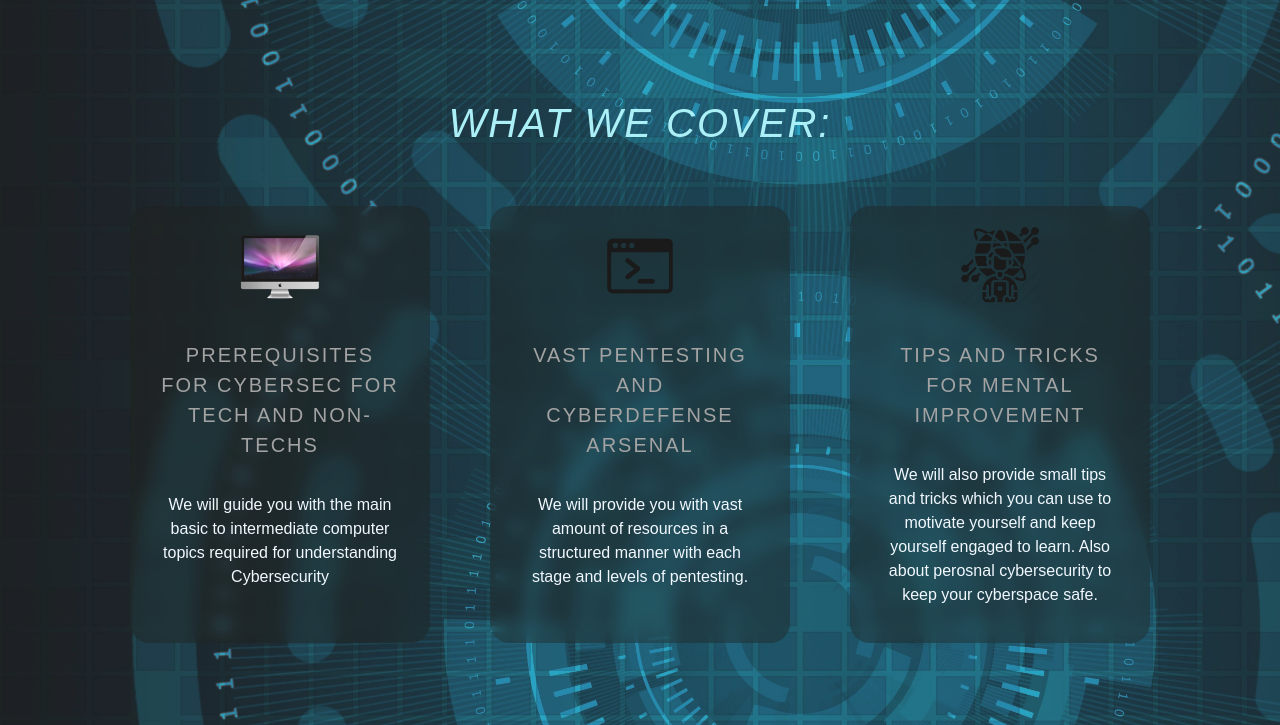
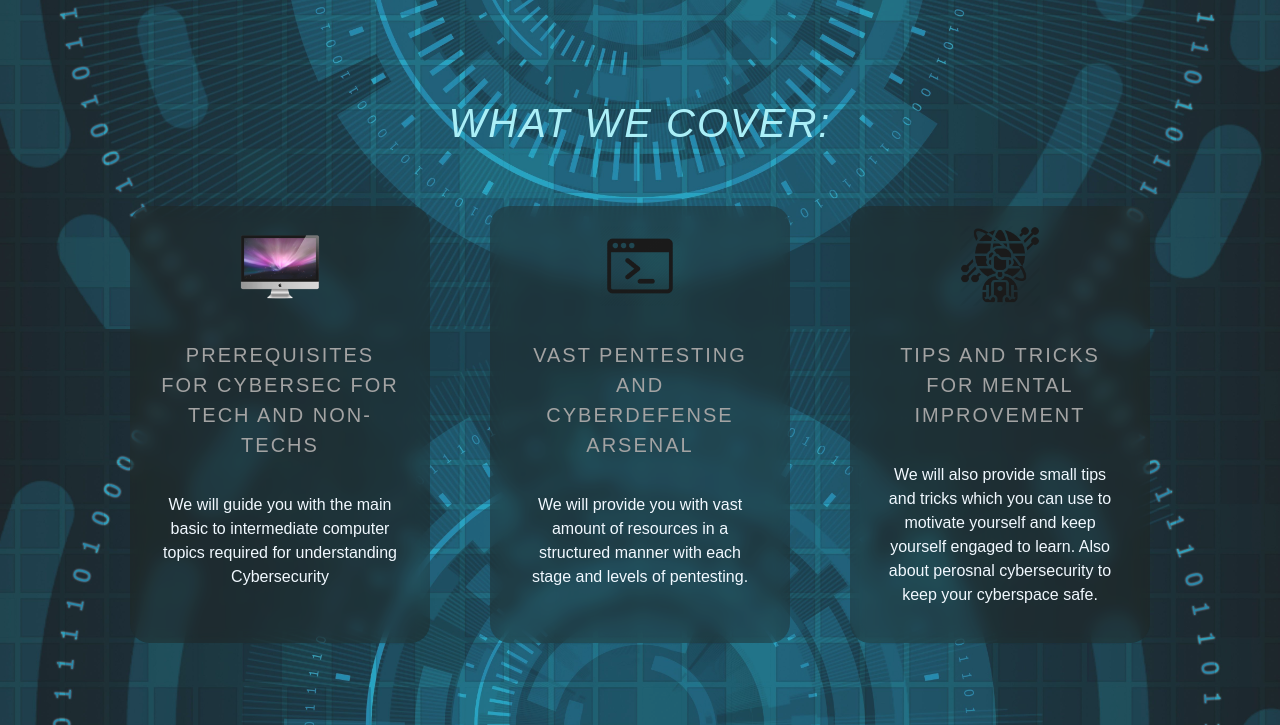
Before and after one commit to theseriouspentester/Cybersec-Resource, a plain HTML site: page index.html in a window 1280 px wide. Shown: the part 635-1360 px from the top of the page. Drawn offline with nearby package versions, Linux system fonts and the light colour scheme.

Commit message:
background center

```diff
--- a/css/style.css
+++ b/css/style.css
@@ -104,9 +104,9 @@ footer img {
   height: auto;
   min-height: 800px;
   text-align: center;
-  background-image: url("../img/cyberlock.jpg");
+
+  background: url("../img/cyberlock.jpg") no-repeat center center fixed;
   background-size: cover;
-  background-attachment: fixed;
   opacity: 0.9;
 }
 .hero-content {
```
